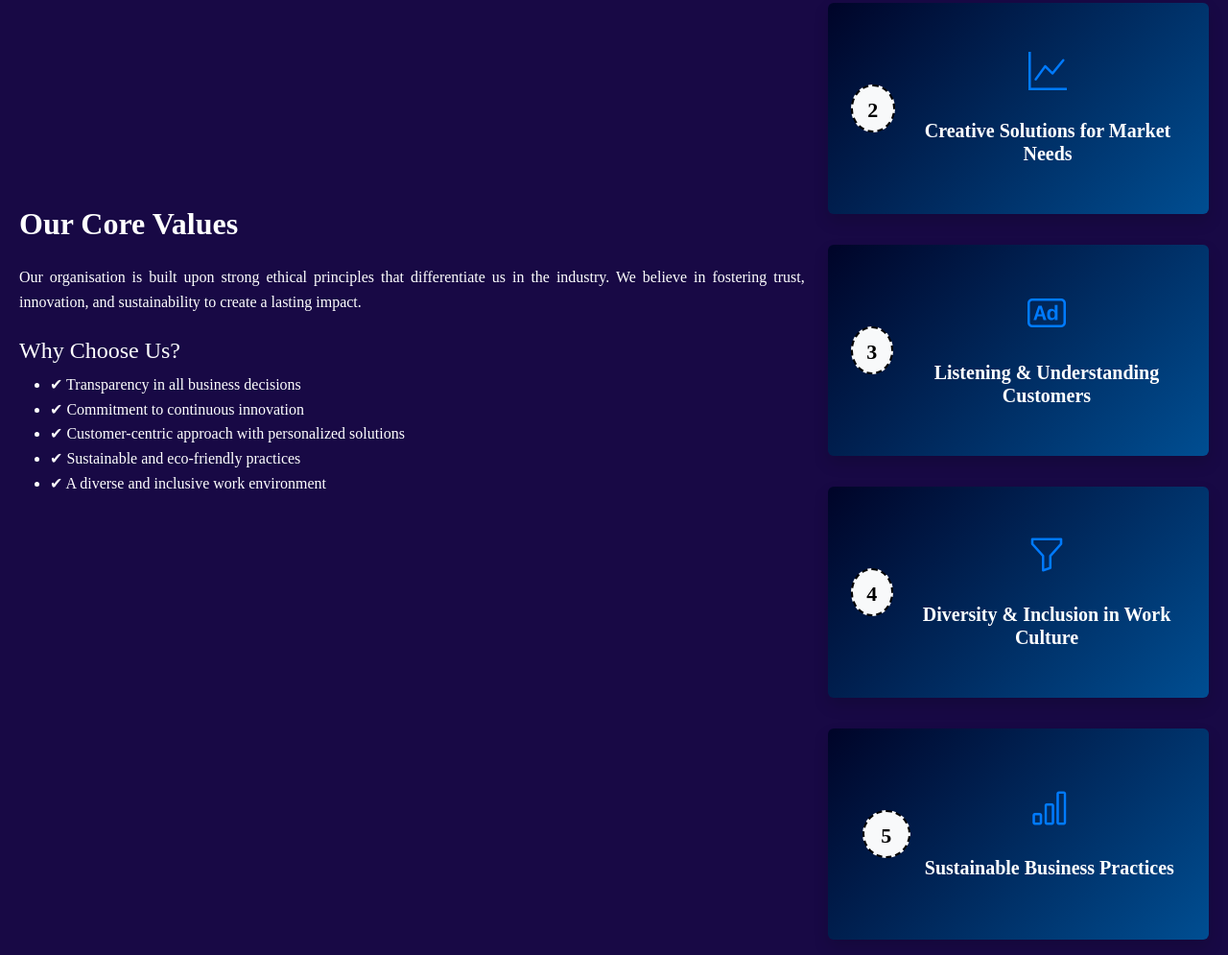
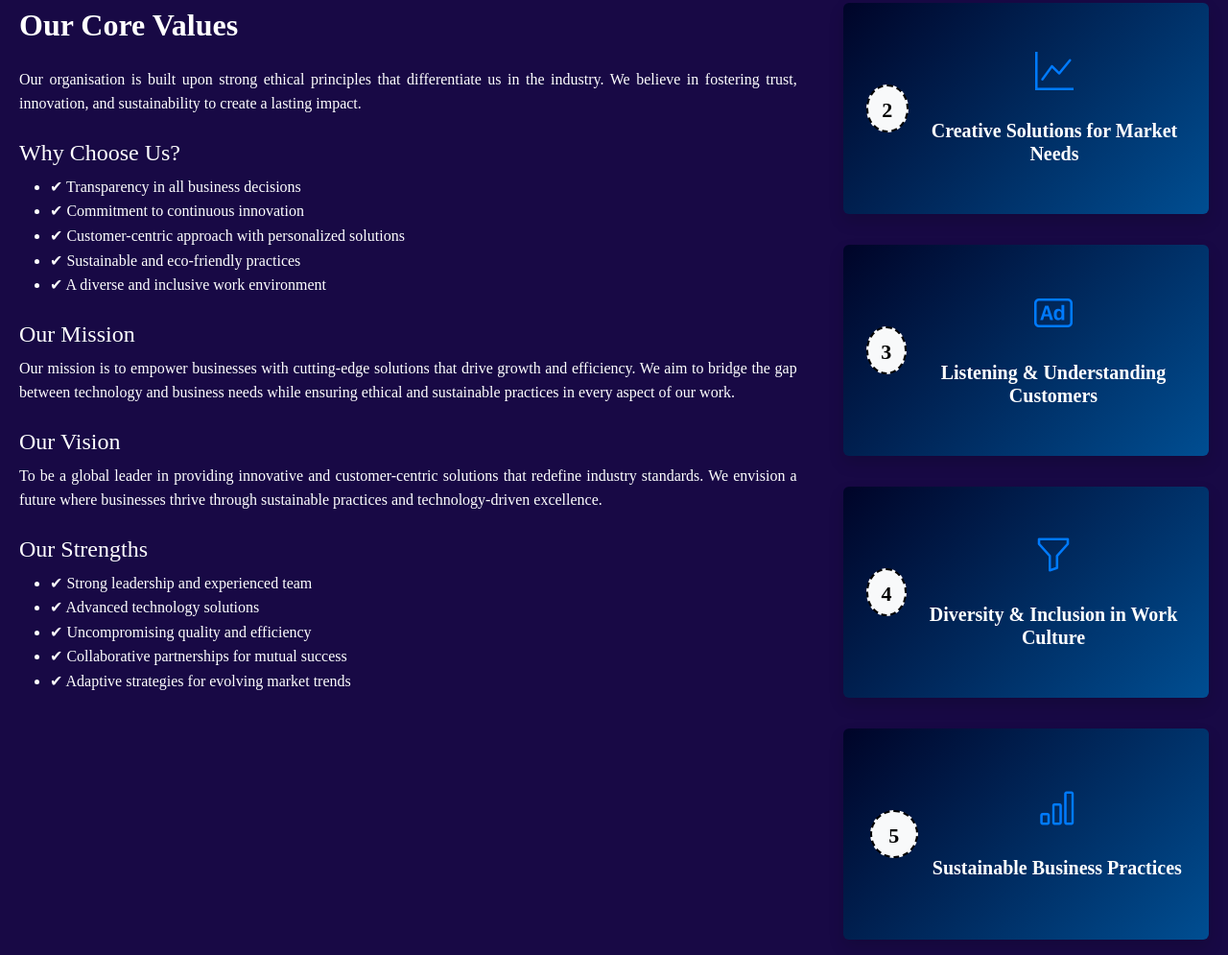
Before and after one commit to muhammedfaizkk/sabanco, a plain HTML site: page index.html in a window 1280 px wide. Shown: the part 3405-4400 px from the top of the page at 96% size. Drawn offline with nearby package versions, Linux system fonts and the light colour scheme; a web font is replaced by a local one.

Commit message:
cahngedcardssectionss

```diff
--- a/index.html
+++ b/index.html
@@ -250,7 +250,7 @@
     </section>
 
     <div class="service-container text-center">
-        <div class="row d-flex align-items-center">
+        <div class="row d-flex align-items-center g-5">
             <!-- Left Section: Heading and Content -->
             <div class="col-12 col-md-8 text-md-start text-center mb-4 mb-md-0">
                 <h2 class="service-title mb-4">Our Core Values</h2>
@@ -268,7 +268,33 @@
                     <li>✔ Sustainable and eco-friendly practices</li>
                     <li>✔ A diverse and inclusive work environment</li>
                 </ul>
+
+                <!-- New Section: Our Mission & Vision -->
+                <h4 class="subheading mt-4">Our Mission</h4>
+                <p class="mb-4">
+                    Our mission is to empower businesses with cutting-edge solutions that drive growth and efficiency.
+                    We aim to bridge the gap between technology and business needs while ensuring ethical and sustainable
+                    practices in every aspect of our work.
+                </p>
+
+                <h4 class="subheading mt-4">Our Vision</h4>
+                <p class="mb-4">
+                    To be a global leader in providing innovative and customer-centric solutions that redefine industry
+                    standards. We envision a future where businesses thrive through sustainable practices and
+                    technology-driven excellence.
+                </p>
+
+                <!-- New Section: Our Strengths -->
+                <h4 class="subheading mt-4">Our Strengths</h4>
+                <ul class="values-list">
+                    <li>✔ Strong leadership and experienced team</li>
+                    <li>✔ Advanced technology solutions</li>
+                    <li>✔ Uncompromising quality and efficiency</li>
+                    <li>✔ Collaborative partnerships for mutual success</li>
+                    <li>✔ Adaptive strategies for evolving market trends</li>
+                </ul>
             </div>
+
 
             <!-- Right Section: Cards with Numbering on the Left -->
             <div class="col-12 col-md-4">
```
